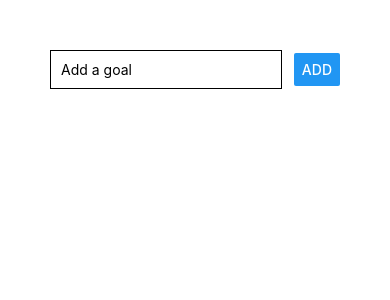
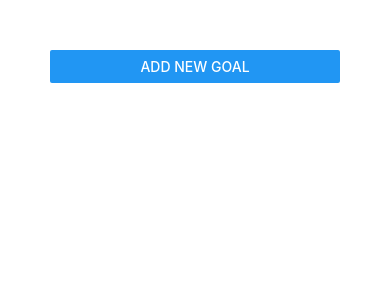
Before and after one commit to johnwsouth/react-native-app, a React Native app: screen / in a window 390 px wide. Shown: the top 300 px of the page. Built offline with nearby package versions, Linux system fonts and the light colour scheme.

Commit message:
added modal and centered justified content

```diff
--- a/App.js
+++ b/App.js
@@ -1,35 +1,35 @@
 import React, {useState} from 'react';
 import { StyleSheet, Text, View, Button, TextInput, ScrollView, FlatList } from 'react-native';
+import GoalItem from './components/GoalItem';
+import GoalInput from './components/GoalInput'
 
 export default function App() {
-  const [enteredGoal, setEnteredGoal] = useState('');
   const [courseGoals, setCourseGoals] = useState([]);
+  const [isAddMode, setIsAddMode] = useState(false);
   //const [stateProperty, stateAlteringFunction] = useState('', [], {}, 1, 'initilized value');
 
-  const goalInputHandler = (enteredText) => {
-    setEnteredGoal(enteredText)
+  const addGoalHandler = goalTitle => {
+    setCourseGoals(courseGoals => [...courseGoals, {id: Math.random().toString(), value: goalTitle}]);
   }
 
-  const addGoalHandler = () => {
-    setCourseGoals(courseGoals => [...courseGoals, {id: Math.random().toString(), value: enteredGoal}]);
+  const removeGoalHandler = goalId => {
+    setCourseGoals(currentGoals => {
+      return currentGoals.filter((goal) => {
+        return goalId !== goal.id
+      })
+    })
   }
+
+  const flipAddMode = () => {setIsAddMode(true)}
 
   return (
     <View style = {styles.screen}>
-      <View style = {styles.inputContainer}>
-        <TextInput placeholder='Add a goal'
-        style = {styles.input}
-        onChangeText = {goalInputHandler}
-        value = {enteredGoal}
-        />
-        <Button title='ADD' onPress = {addGoalHandler}/>
-      </View>
+      <Button title="Add New Goal" onPress={flipAddMode}/>
+      <GoalInput visible={isAddMode} onAddGoal={addGoalHandler}/>
       <FlatList
       keyExtractor = {(item, index) => item.id}
       data={courseGoals}
-      renderItem={itemData => (
-      <View style={styles.listItem}><Text>{itemData.item.value}</Text></View>
-      )}/>
+      renderItem={itemData => ( <GoalItem id={itemData.item.id} onDelete = {removeGoalHandler} title = {itemData.item.value}/> )}/>
 
 
     </View>
@@ -39,24 +39,5 @@ export default function App() {
 const styles = StyleSheet.create({
   screen: {
     padding: 50,
-  },
-  inputContainer: {
-    flexDirection: 'row',
-    justifyContent: 'space-between',
-    alignItems: 'center',
-  },
-  input: {
-    width: '80%',
-    borderColor: 'black',
-    borderWidth: 1,
-    padding: 10,
-  },
-  listItem: {
-    padding: 10,
-    marginVertical: 10,
-    backgroundColor: '#ccc',
-    borderColor: 'black',
-    borderWidth: 1
   }
-
 });
--- a/components/GoalInput.js
+++ b/components/GoalInput.js
@@ -1 +1,41 @@
-import React from 'react';
+import React, { useState } from 'react';
+import { View, TextInput, Button, StyleSheet, Modal } from 'react-native';
+
+const GoalInput = props => {
+  const [enteredGoal, setEnteredGoal] = useState('');
+
+  const goalInputHandler = (enteredText) => {
+    setEnteredGoal(enteredText)
+  }
+
+  return (
+    <Modal visible={props.visible} animationType="slide">
+      <View style={styles.inputContainer}>
+        <TextInput placeholder='Add a goal'
+          style={styles.input}
+          onChangeText={goalInputHandler}
+          value={enteredGoal}
+        />
+        <Button title='ADD' onPress={props.onAddGoal.bind(this, enteredGoal)} />
+      </View>
+    </Modal>
+  )
+};
+
+const styles = StyleSheet.create(
+  {
+    inputContainer: {
+      justifyContent: 'center',
+      alignItems: 'center',
+      height: '100%'
+    },
+    input: {
+      width: '80%',
+      borderColor: 'black',
+      borderWidth: 1,
+      padding: 10,
+    }
+  });
+
+
+export default GoalInput;
--- a/components/GoalItem.js
+++ b/components/GoalItem.js
@@ -1 +1,23 @@
 import React from 'react';
+import {View, Text, StyleSheet, TouchableOpacity} from 'react-native'
+
+const GoalItem = props => {
+  return (
+  <TouchableOpacity onPress = {props.onDelete.bind(this, props.id)}>
+    <View style={styles.listItem}>
+      <Text>{props.title}</Text>
+    </View>
+  </TouchableOpacity>
+  )
+}
+
+const styles = StyleSheet.create({
+  listItem: {
+    padding: 10,
+    marginVertical: 10,
+    backgroundColor: '#ccc',
+    borderColor: 'black',
+    borderWidth: 1
+    }
+  })
+export default GoalItem
```
